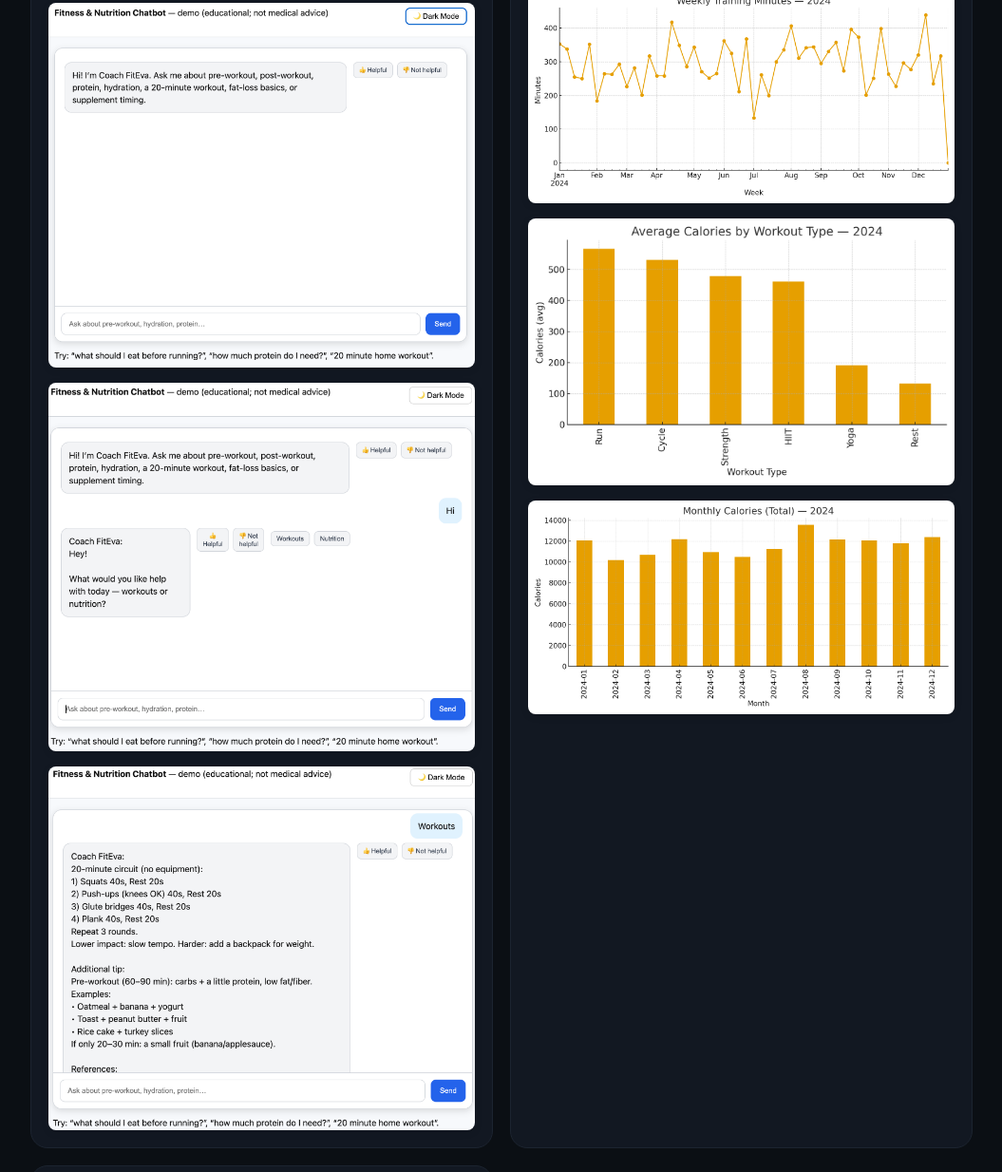
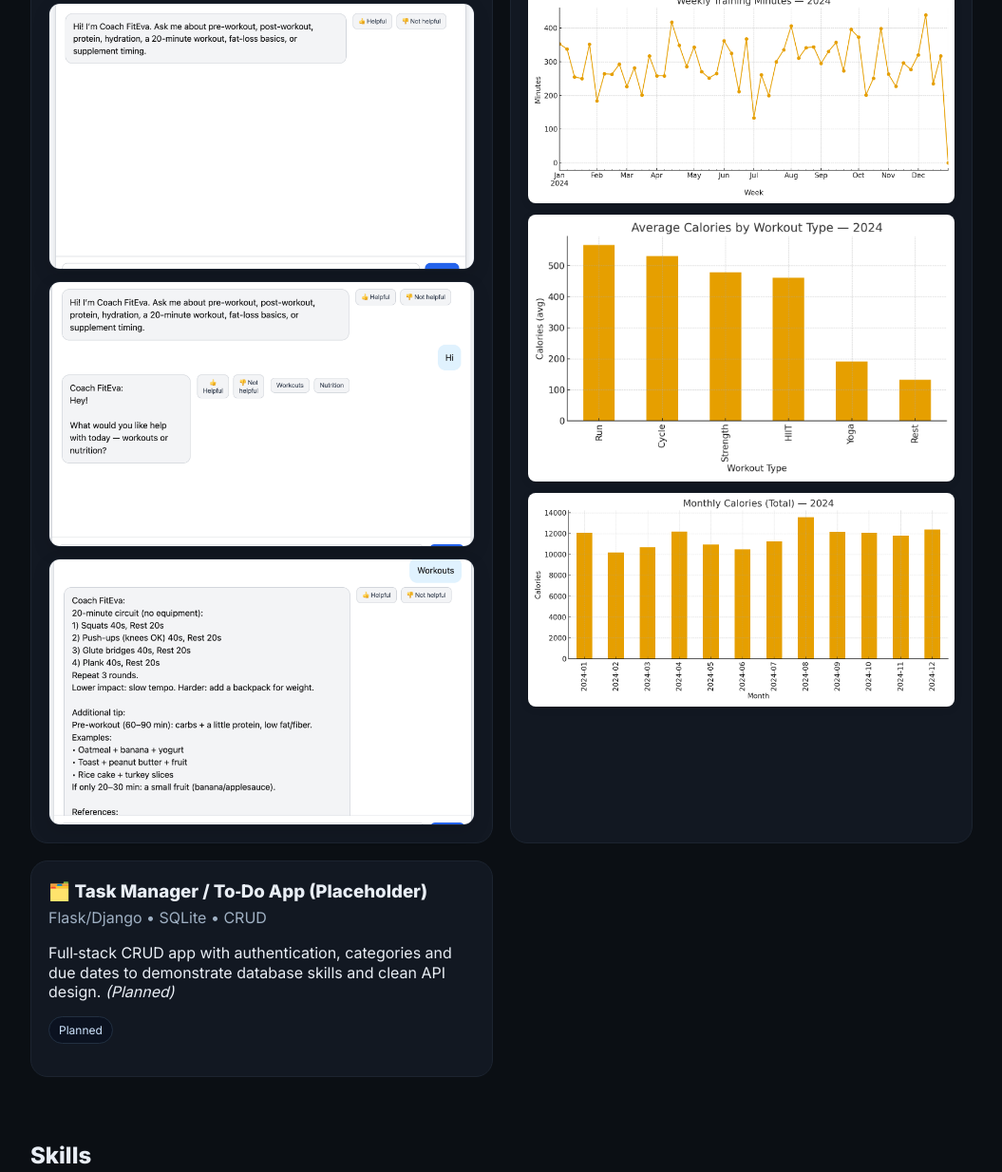
Before and after one commit to eva1815/eva1815.github.io, a plain HTML site: page index.html in a window 1280 px wide. Shown: the part 924-2158 px from the top of the page at 95% size, without its empty margins (112-1167 px from the left). Drawn offline with Linux system fonts and the light colour scheme.

Commit message:
Updated Images

```diff
--- a/index.html
+++ b/index.html
@@ -66,6 +66,38 @@
   transform: scale(1.03);
 }
 
+.screenshots{
+  display:grid;
+  grid-template-columns:repeat(auto-fit, minmax(260px,1fr));
+  gap:12px;
+  margin-top:12px;
+}
+
+/* NEW: a uniform media frame */
+.screenshots .shot{
+  position:relative;
+  aspect-ratio:16/10;            /* match the right card height */
+  border:1px solid #1c2430;      /* same border color as cards */
+  border-radius:12px;
+  overflow:hidden;
+  box-shadow:0 6px 18px rgba(0,0,0,.12);
+  background:#0b1220;
+}
+
+/* make images fill the frame neatly */
+.screenshots .shot > img{
+  width:100%;
+  height:100%;
+  object-fit:cover;              /* crop to fit, keeps layout identical */
+  display:block;
+  transition: transform .2s ease;
+}
+
+.screenshots .shot > img:hover{
+  transform:scale(1.03);
+}
+
+
   </style>
 </head>
 <body>
@@ -126,9 +158,10 @@
             <a class="badge" href="https://github.com/eva1815/fitness-bot" target="_blank" rel="noopener">Source</a>
           </p>
           <div class="screenshots">
-    <img src="images/fitness/Bot1.png" alt="Screenshot Light Chatbot 1 ">
-    <img src="images/fitness/Bot2.png" alt="Screenshot Light Chatbot 2">
-    <img src="images/fitness/Bot3.png" alt="Screenshot Light Chatbot 3">
+     <div class="shot"><img src="images/fitness/Bot1.png" alt="Screenshot Light Chatbot 1" loading="lazy"></div>
+     <div class="shot"><img src="images/fitness/Bot2.png" alt="Screenshot Light Chatbot 2" loading="lazy"></div>
+     <div class="shot"><img src="images/fitness/Bot3.png" alt="Screenshot Light Chatbot 3">
+    loading="lazy"</div>
   </div>
         </article>
 
```
